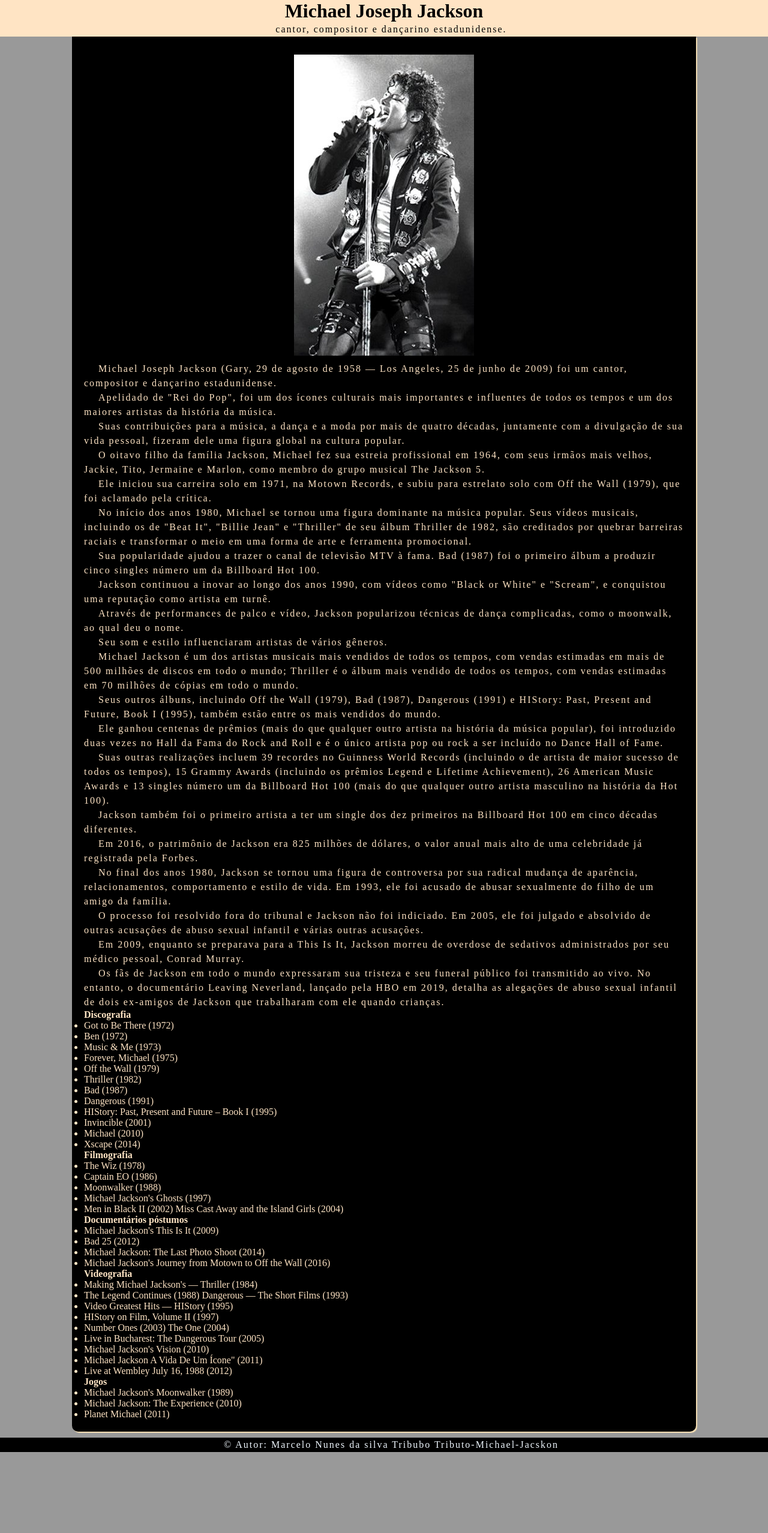
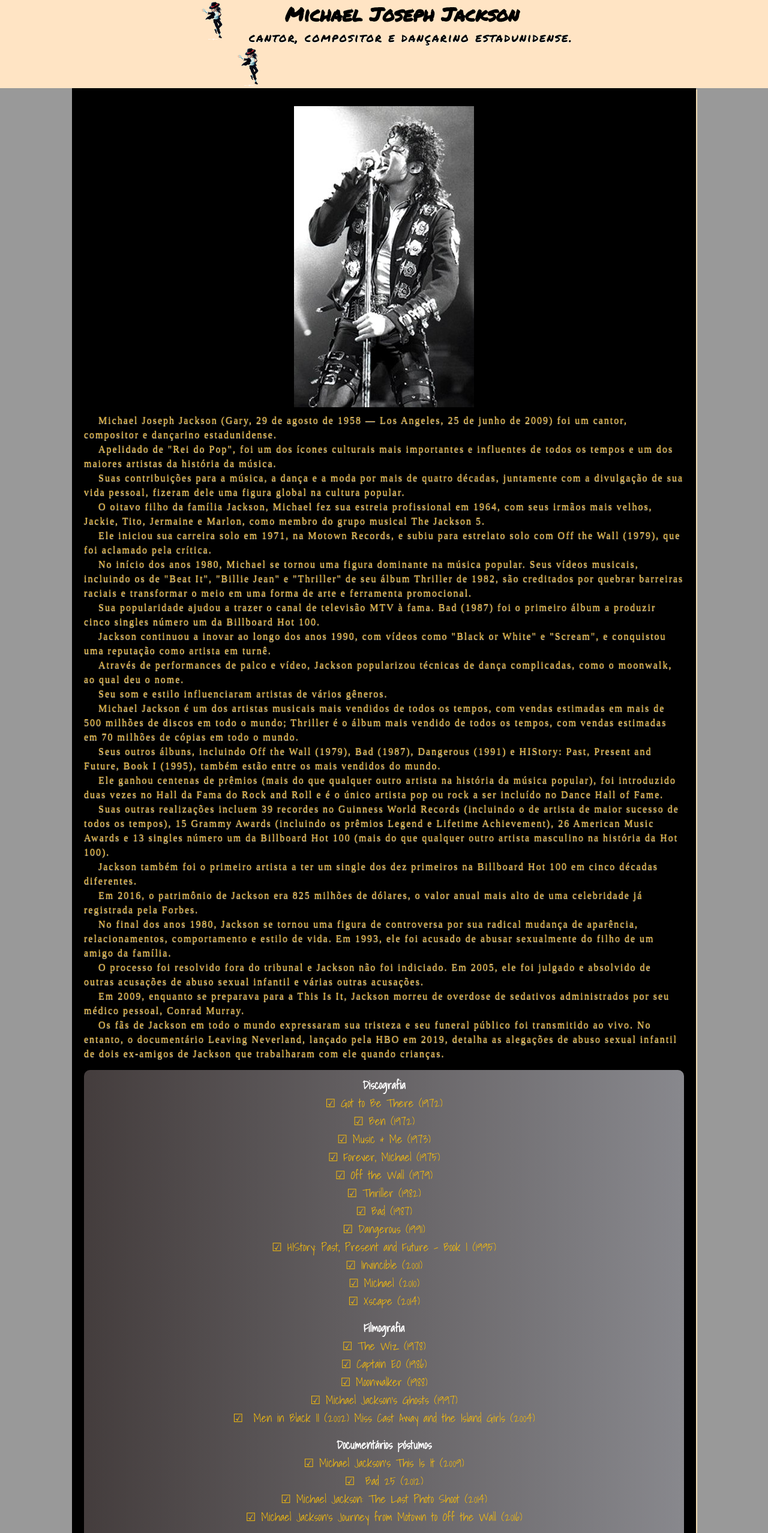
Before and after one commit to MarceloNunes2/tributo, a plain HTML site: page index.html in a window 1280 px wide. Shown: the top 2556 px of the page at 60% size. Before the commit the page ends 2421 px from the top, so only its background shows below. Drawn offline with Linux system fonts and the light colour scheme.

Commit message:
uptadade

```diff
--- a/assets/css/estilo.css
+++ b/assets/css/estilo.css
@@ -1,4 +1,13 @@
 @charset "UTF-8";
+@import url('https://fonts.googleapis.com/css2?family=Shadows+Into+Light&display=swap');
+
+@import url('https://fonts.googleapis.com/css2?family=Permanent+Marker&display=swap');
+:root{
+    --fonte-desc: "Shadows Into Light";
+    --fonte-title: "Permanent Marker";
+    --cor1: #efb810;
+    --cor2: #daa520;
+}
 
 *{
     margin: 0;
@@ -8,11 +17,29 @@ body{
     background-color: rgb(153, 153, 153)
 }
 header{
+    display: flex;
+    justify-content: center;
     text-align: center;
+    font-family: var(--fonte-title);
 
+}
+.michel-gif{
+    display: flex;
+    align-items: center;
+    width: 60px;
+    height: 70px;
+}
+.michel-2{
+    display: flex;
+    width: 60px;
+    height: 70px;
+    justify-items: center;
 }
 .cabecalho > p{
     text-align: center;
+    font-size: 20px;
+    color: black;
+    font-family: var(--fonte-title);
 }
 main{
     margin: auto;
@@ -35,6 +62,8 @@ p{
     letter-spacing: 2px;
     text-indent: 1.5em;
     line-height: 1.5em;
+    color: var(--cor2);
+    text-shadow: 0px 1px 1px #fff;
 }
 main img{
     display: block;
@@ -44,6 +73,32 @@ main img{
 }
 article{
     color: bisque;
+}
+aside{
+    background:(linear-gradient(to));
+    padding: 10px;
+    border-radius: 10px;
+    font-family: var(--fonte-desc);
+}
+aside{
+    margin-top: 15px;
+    background-image: linear-gradient(90deg, rgb(68, 61, 61), rgb(136, 136, 141));
+    color: var(--cor1);
+    font-size: 19px;
+
+}
+
+aside > ul{
+    list-style-type: '\2611\00A0';
+    list-style-position: inside;
+    display: flex;
+    flex-direction: column;
+    align-items: center;
+    padding: auto;
+    margin-bottom: 15px;
+}
+aside > ul > strong{
+    color: #fff;
 }
 footer{
 
@@ -58,6 +113,3 @@ footer > p > a{
 footer > p > a:hover{
     color: blue;
 }
-@media screen {
-
-}
--- a/index.html
+++ b/index.html
@@ -10,8 +10,10 @@
 </head>
 <body>
     <header>
-        <div class="cabecalho"> <h1>Michael Joseph Jackson</h1>
+        <img src="assets/imagens/michael.gif" alt="" class="michel-gif">
+        <div class="cabecalho"><h1>Michael Joseph Jackson</h1>
         <p>cantor, compositor e dançarino estadunidense.</p>
+        <img src="assets/imagens/michael.gif" alt="" class="michel-2">
         </div>
     </header>
     <main>
@@ -117,7 +119,7 @@
         </article>
     </main>
     <footer>
-        <p> &#169; Autor: <a href="#">Marcelo Nunes da silva</a>
+        <p> &#169; Autor: <a href="https://github.com/MarceloNunes2">Marcelo Nunes da silva</a>
             Tribubo Tributo-Michael-Jacskon
         </p>
     </footer>
```
Also changed, not shown: assets/imagens/michael.gif (added).
